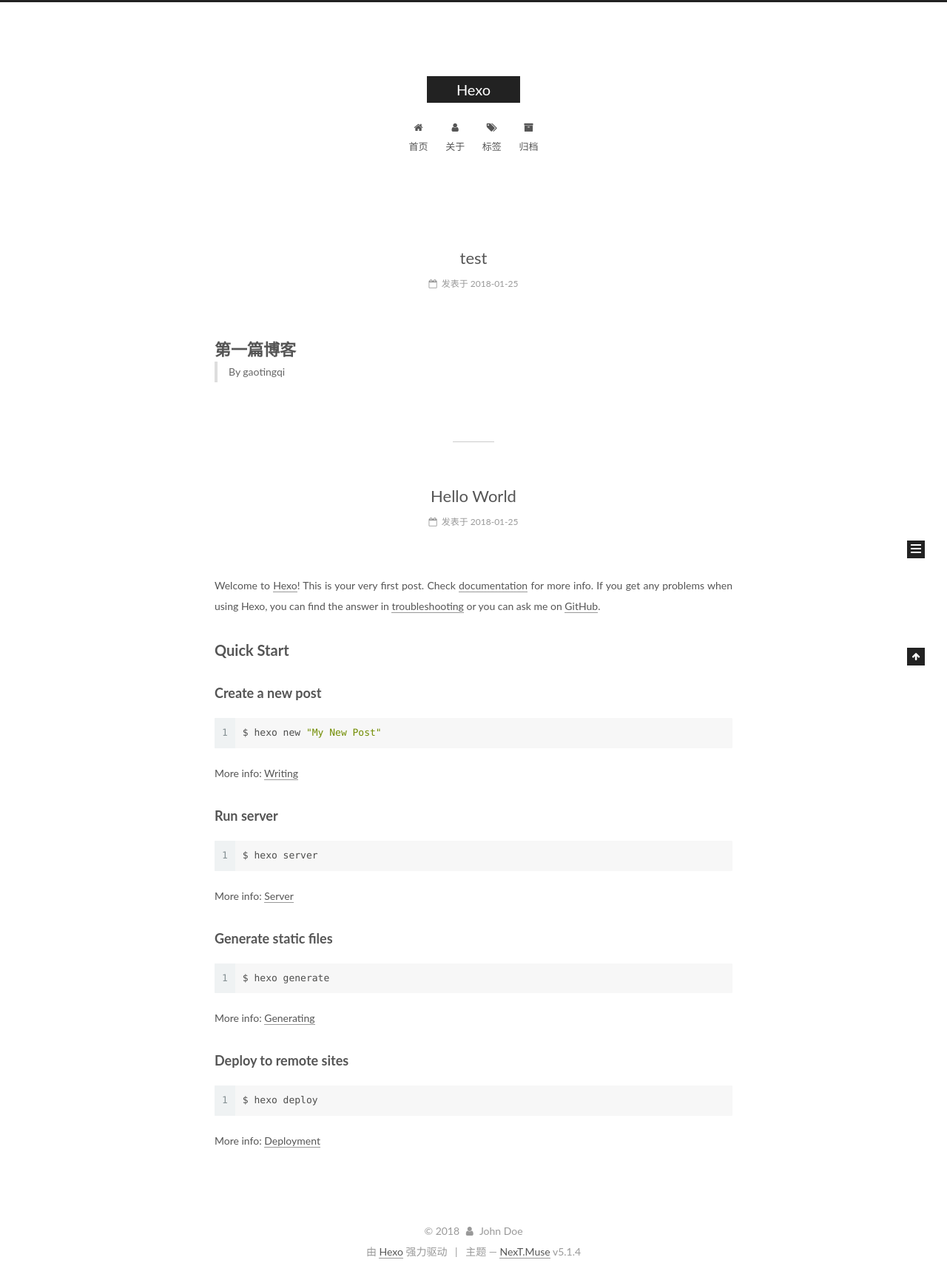
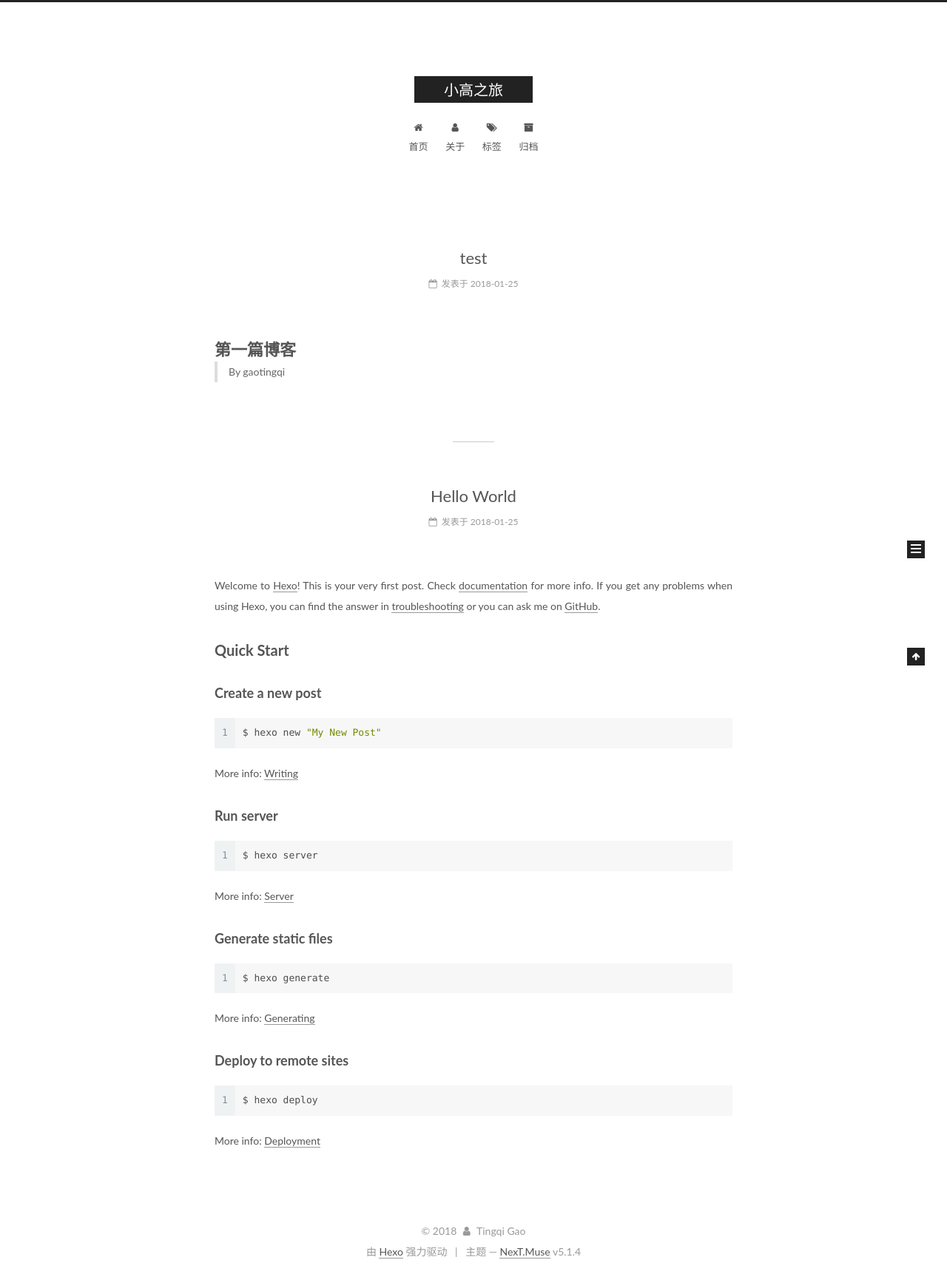
Before and after one commit to gaotingqi/gaotingqi.github.io, a plain HTML site: page index.html in a window 1280 px wide. Shown: the whole page at 74% size. Drawn offline with Linux system fonts and the light colour scheme.

Commit message:
Site updated: 2018-01-25 19:15:10

```diff
--- a/index.html
+++ b/index.html
@@ -80,12 +80,12 @@
 
 
 <meta property="og:type" content="website">
-<meta property="og:title" content="Hexo">
+<meta property="og:title" content="小高之旅">
 <meta property="og:url" content="http://yoursite.com/index.html">
-<meta property="og:site_name" content="Hexo">
+<meta property="og:site_name" content="小高之旅">
 <meta property="og:locale" content="zh-Hans">
 <meta name="twitter:card" content="summary">
-<meta name="twitter:title" content="Hexo">
+<meta name="twitter:title" content="小高之旅">
 
 
 
@@ -121,7 +121,7 @@
 
 
 
-  <title>Hexo</title>
+  <title>小高之旅</title>
 
 
 
@@ -152,7 +152,7 @@
     <div class="custom-logo-site-title">
       <a href="/"  class="brand" rel="start">
         <span class="logo-line-before"><i></i></span>
-        <span class="site-title">Hexo</span>
+        <span class="site-title">小高之旅</span>
         <span class="logo-line-after"><i></i></span>
       </a>
     </div>
@@ -252,13 +252,13 @@
     <link itemprop="mainEntityOfPage" href="http://yoursite.com/2018/01/25/test/">
 
     <span hidden itemprop="author" itemscope itemtype="http://schema.org/Person">
-      <meta itemprop="name" content="John Doe">
+      <meta itemprop="name" content="Tingqi Gao">
       <meta itemprop="description" content="">
       <meta itemprop="image" content="/images/avatar.gif">
     </span>
 
     <span hidden itemprop="publisher" itemscope itemtype="http://schema.org/Organization">
-      <meta itemprop="name" content="Hexo">
+      <meta itemprop="name" content="小高之旅">
     </span>
 
 
@@ -374,13 +374,13 @@
     <link itemprop="mainEntityOfPage" href="http://yoursite.com/2018/01/25/hello-world/">
 
     <span hidden itemprop="author" itemscope itemtype="http://schema.org/Person">
-      <meta itemprop="name" content="John Doe">
+      <meta itemprop="name" content="Tingqi Gao">
       <meta itemprop="description" content="">
       <meta itemprop="image" content="/images/avatar.gif">
     </span>
 
     <span hidden itemprop="publisher" itemscope itemtype="http://schema.org/Organization">
-      <meta itemprop="name" content="Hexo">
+      <meta itemprop="name" content="小高之旅">
     </span>
 
 
@@ -521,7 +521,7 @@
         <div class="site-overview">
           <div class="site-author motion-element" itemprop="author" itemscope itemtype="http://schema.org/Person">
 
-              <p class="site-author-name" itemprop="name">John Doe</p>
+              <p class="site-author-name" itemprop="name">Tingqi Gao</p>
               <p class="site-description motion-element" itemprop="description"></p>
           </div>
 
@@ -577,7 +577,7 @@
   <span class="with-love">
     <i class="fa fa-user"></i>
   </span>
-  <span class="author" itemprop="copyrightHolder">John Doe</span>
+  <span class="author" itemprop="copyrightHolder">Tingqi Gao</span>
 
 
 </div>
```
Also changed, not shown: 2018/01/25/hello-world/index.html (+7 -7 lines), 2018/01/25/test/index.html (+7 -7 lines), archives/2018/01/index.html (+7 -7 lines), archives/2018/index.html (+7 -7 lines), archives/index.html (+7 -7 lines).
